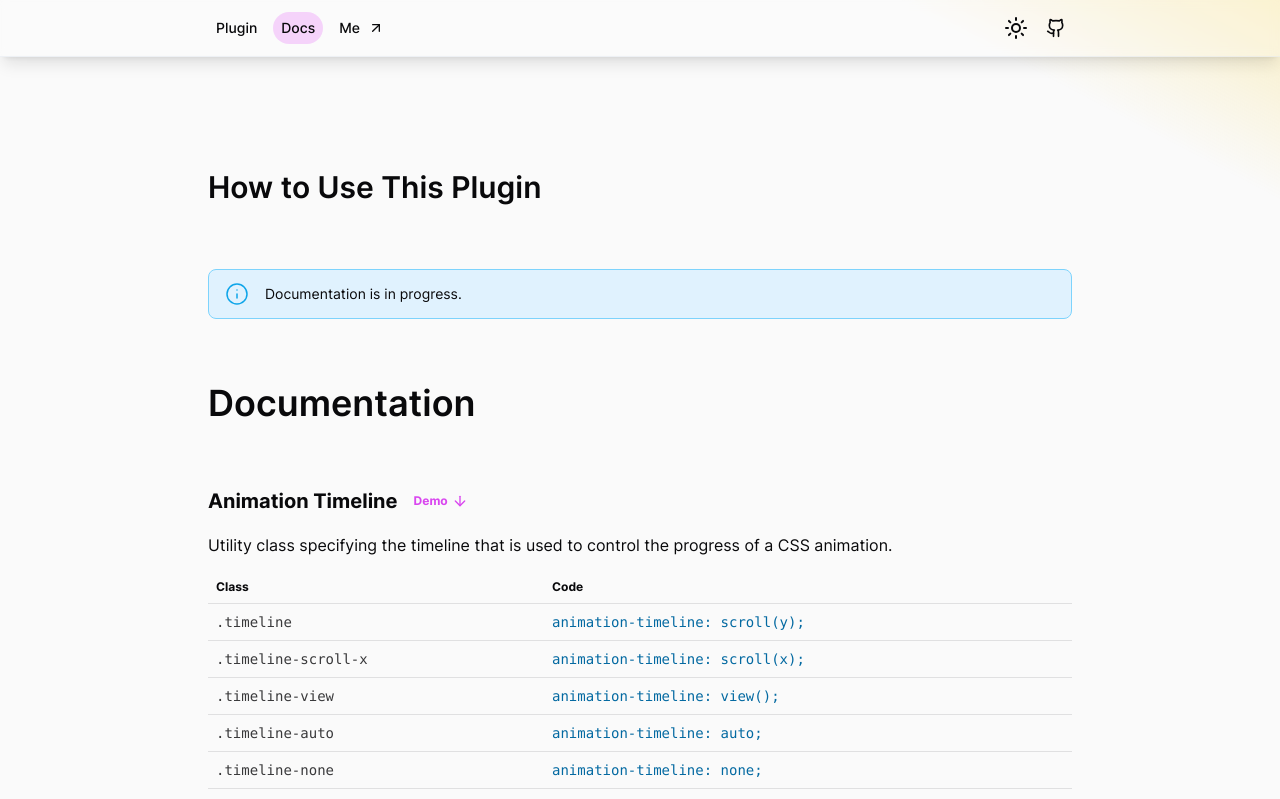
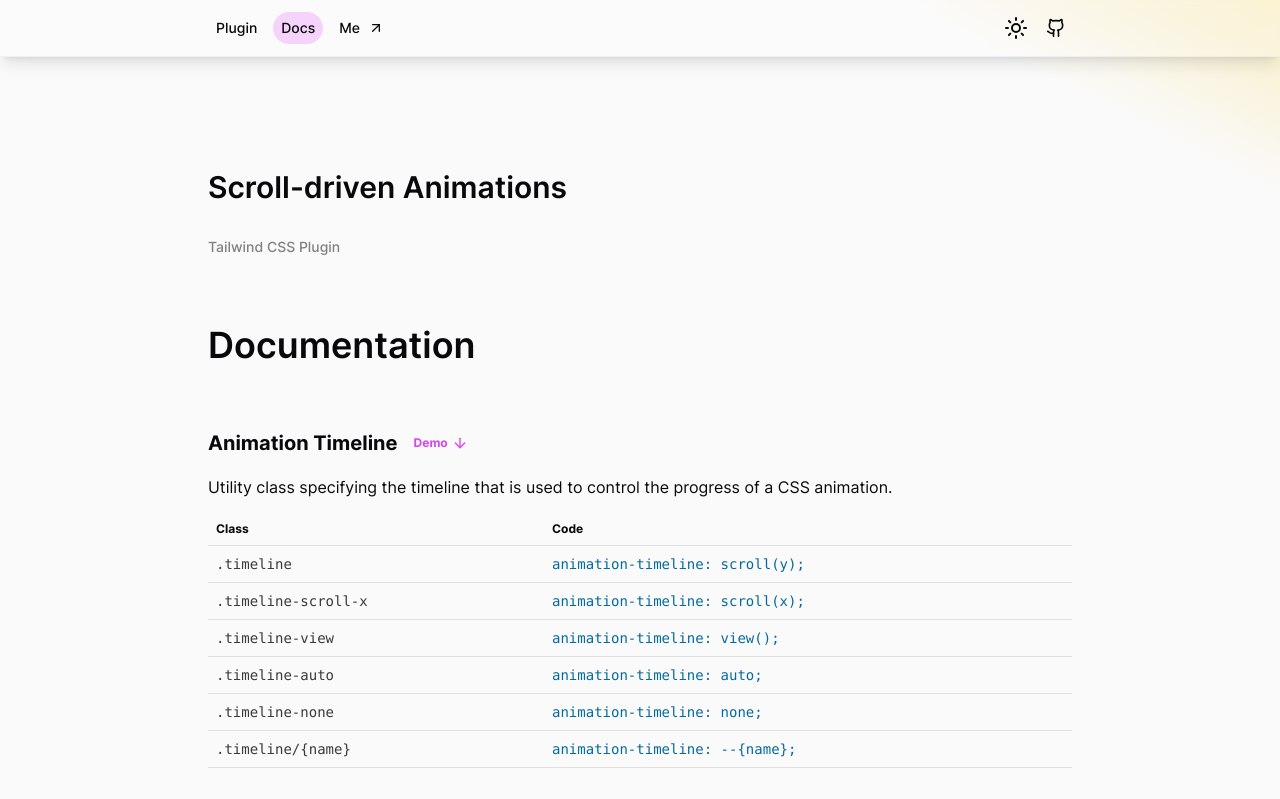
Before and after one commit to adamplesnik/tailwindcss-scroll-driven-animations, a React (Vite) app: page /docs in a window 1280 px wide. Shown: the top 799 px of the page. Built offline with nearby package versions, Linux system fonts and the light colour scheme; what @adam.plesnik/tailwindcss-scroll-driven-animations would draw is missing.

Commit message:
Fix colors, update texts

```diff
--- a/src/demos/RangeDemo.tsx
+++ b/src/demos/RangeDemo.tsx
@@ -10,7 +10,7 @@ const RangeDemo = () => {
   return (
     <DemoWrapper>
       <div className="text-sm scope/navbar supports-animations:-mt-14 supports-animations:sm:-mt-8">
-        <div className="sticky top-0 z-10 flex animate-translate-down flex-wrap gap-1 border-b border-b-zinc-300 bg-sky-500/40 p-4 backdrop-blur timeline/navbar range-on-exit supports-animations:-translate-y-16 dark:border-b-zinc-600 dark:bg-fuchsia-300/60 ">
+        <div className="sticky top-0 z-10 flex animate-translate-down flex-wrap gap-1 bg-sky-400/60 p-4 backdrop-blur timeline/navbar range-on-exit supports-animations:-translate-y-16 dark:bg-fuchsia-600/60 ">
           <Code>.animate...</Code>
           <Code>.timeline/navbar</Code>
           <Code>.range-on-exit</Code>
--- a/src/views/DocsView.tsx
+++ b/src/views/DocsView.tsx
@@ -3,15 +3,15 @@ import Heading from '../components/Heading'
 import Page from '../layouts/Page'
 import Demo from '../partials/Demo'
 import Docs from '../docs/Docs'
+import Paragraph from '../components/Paragraph'
 
 const DocsView = () => {
   return (
     <Page>
-      <Heading size={1}>How to Use This Plugin</Heading>
-      <div className="mb-4 mt-8 flex items-center gap-4 rounded-lg border border-sky-300 bg-sky-100 px-4 py-3 text-sm  dark:border-sky-600 dark:bg-sky-700/30">
-        <Info className="size-6 shrink-0 text-sky-500 dark:text-sky-600" strokeWidth="1.5" />
-        Documentation is in progress.
-      </div>
+      <Heading size={1}>Scroll-driven Animations</Heading>
+      <Paragraph size="small" className="opacity-50">
+        Tailwind CSS Plugin
+      </Paragraph>
       <div className="mb-4 hidden gap-4 rounded-lg border border-amber-400 bg-amber-50 p-4 text-sm supports-no-animations:flex dark:border-amber-600 dark:bg-stone-700/30">
         <WandSparkles
           className="size-6 shrink-0 text-amber-500 dark:text-amber-600"
@@ -21,7 +21,6 @@ const DocsView = () => {
         see the demos working correctly.
       </div>
       <Docs />
-
       <Demo />
     </Page>
   )
```
